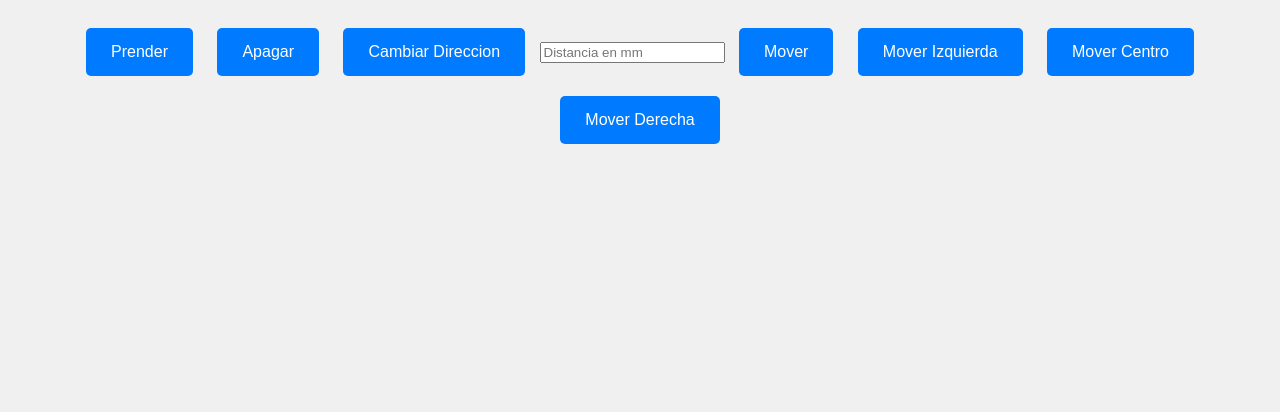
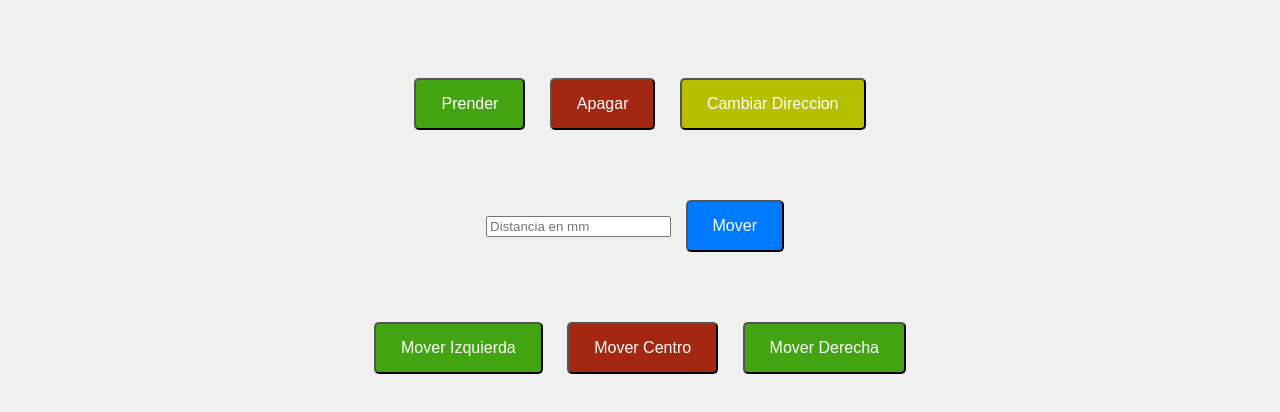
Before and after one commit to VITA110/ESP32_con_firebase, a plain HTML site: page index.html in a window 1280 px wide. Shown: the part 90-502 px from the top of the page. Drawn offline with Linux system fonts and the light colour scheme.

Commit message:
mejora del estilo y disposición de los botones

```diff
--- a/index.html
+++ b/index.html
@@ -11,15 +11,25 @@
 
 <body>
     <h1>Motor</h1>
-    <button onclick="encenderMotor()">Prender</button>
-    <button onclick="apagarMotor()">Apagar </button>
-    <button onclick="cambiarDireccion()">Cambiar Direccion</button>
+
+
+
+<div class="flex-container">
+   <div class="flex-items">
+    <button class="btn_on" onclick="encenderMotor()">Prender</button>
+    <button class="btn_off" onclick="apagarMotor()">Apagar </button>
+    <button class="btn_dir" onclick="cambiarDireccion()">Cambiar Direccion</button>
+   </div>
+   <div class="flex-items">
     <input type="number" id="posicionObjetivo" placeholder="Distancia en mm">
-    <button onclick="moverMotor()">Mover</button>
-    <button onclick="moverIzquierda()">Mover Izquierda</button>
-    <button onclick="moverCentro()">Mover Centro</button>
-    <button onclick="moverDerecha()">Mover Derecha</button>
-
+    <button class="btn_posicion" onclick="moverMotor()">Mover</button>
+   </div>
+   <div class="flex-items">
+    <button class="btn_izq" onclick="moverIzquierda()">Mover Izquierda</button>
+    <button class="btn_cen" onclick="moverCentro()">Mover Centro</button>
+    <button class="btn_der" onclick="moverDerecha()">Mover Derecha</button>
+   </div>
+</div>
 
     <script src="script.js"></script>
 </body>
--- a/script.js
+++ b/script.js
@@ -56,19 +56,19 @@ function moverMotor() {
 }
 
 function moverIzquierda() {
-    db.ref().update({ posicion_mm: 0 }) // Suponiendo que 0 mm es la posición izquierda
+    db.ref().update({ posicion_mm: 100 }) // Suponiendo que 0 mm es la posición izquierda
         .then(() => console.log("Moviendo a la izquierda"))
         .catch(error => console.error("Error:", error));
 }
 
 function moverCentro() {
-    db.ref().update({ posicion_mm: 50 }) // Suponiendo que 50 mm es la posición central
+    db.ref().update({ posicion_mm: 300 }) // Suponiendo que 50 mm es la posición central
         .then(() => console.log("Moviendo al centro"))
         .catch(error => console.error("Error:", error));
 }
 
 function moverDerecha() {
-    db.ref().update({ posicion_mm: 100 }) // Suponiendo que 100 mm es la posición derecha
+    db.ref().update({ posicion_mm: 500 }) // Suponiendo que 100 mm es la posición derecha
         .then(() => console.log("Moviendo a la derecha"))
         .catch(error => console.error("Error:", error));
 }
--- a/style.css
+++ b/style.css
@@ -3,6 +3,7 @@ body {
     text-align: center;
     background-color: #f0f0f0;
     margin-top: 50px;
+
 }
 
 h1 {
@@ -14,17 +15,95 @@ button {
     padding: 15px 25px;
     font-size: 16px;
     cursor: pointer;
-    border: none;
     border-radius: 5px;
     background-color: #007BFF;
     color: white;
 }
 
 button:hover {
-    background-color: #0056b3;
+    transform: translateY(-5px);
+    transition: transform 0.3s ease-in-out;
+    transition: transform 0.3s ease-in-out;
 }
+
+button:active {
+    transform: scale(0.95);
+    border-color: #000000;
+    transition: transform 0.1s ease-in-out, border-color 0.1s ease-in-out;
+}
+
 
 p {
     font-size: 18px;
     color: #333;
 }
+
+.btn_on {
+    background-color: #42a411;
+    color: white;
+}
+
+.btn_off {
+    background-color: #a42711;
+    color: white;
+}
+
+.btn_dir {
+    background-color: #b6c000;
+    color: white;
+}
+
+.btn_izq {
+    background-color: #42a411;
+    color: white;
+}
+
+.btn_der {
+    background-color: #42a411;
+    color: white;
+}
+
+.btn_cen {
+    background-color: #a42711;
+    color: white;
+}
+
+.flex-container {
+    display: flex;
+    flex-direction: column;
+    flex-wrap: nowrap;
+    justify-content: center;
+    align-items: center;
+    align-content: stretch;
+  }
+
+  .flex-items:nth-child(1) {
+    display: block;
+    flex-grow: 0;
+    flex-shrink: 1;
+    flex-basis: auto;
+    align-self: auto;
+    order: 0;
+    margin-top: 50px;
+    margin-bottom: 50px;
+  }
+
+  .flex-items:nth-child(2) {
+    display: block;
+    flex-grow: 0;
+    flex-shrink: 1;
+    flex-basis: auto;
+    align-self: auto;
+    order: 0;
+    margin-bottom: 50px;
+  }
+
+  .flex-items:nth-child(3) {
+    display: block;
+    flex-grow: 0;
+    flex-shrink: 1;
+    flex-basis: auto;
+    align-self: auto;
+    order: 0;
+    margin-bottom: 50px;
+  }
```
